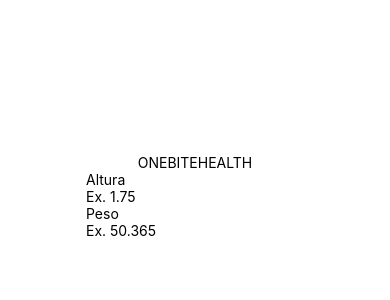
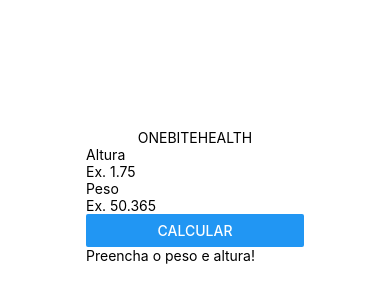
Before and after one commit to marcosviniciusjau/one-bit-health-react-native, a React Native app: screen / in a window 390 px wide. Shown: the part 226-526 px from the top of the page. Built offline with nearby package versions, Linux system fonts and the light colour scheme.

Commit message:
validation

```diff
--- a/App.js
+++ b/App.js
@@ -1,12 +1,12 @@
-import React from "react";
+import React from "react"
 import { StyleSheet, View } from "react-native"
-import Title from "./src/components/title/";
-import Form from "./src/components/form/";
+import Title from "./src/components/title/"
+import Main from "./src/components/main/"
 export default function App() {
   return (
     <View style={styles.container}>
-      <Title/>
-      <Form/>
+      <Title />
+      <Main />
     </View>
   )
 }
--- a/src/components/form/index.js
+++ b/src/components/form/index.js
@@ -1,23 +1,58 @@
-import React from "react"
-import { View,Text,TextInput } from "react-native"
+import React, {useState}from "react"
+import { View, Text, TextInput, Button } from "react-native"
+import ResultImc from "./resultImc/"
 
 export default function Form() {
+
+  const [height,setHeight] = useState(null)
+  const [weight,setWeight] = useState(null)
+  const [messageImc, setMessageImc] = useState("Preencha o peso e altura!")
+  const [imc,setImc] = useState(null)
+  const [textButton,setTextButton] = useState("Calcular")
+
+  function imcCalculator(){
+    return setImc((weight/(height*height)).toFixed())
+  }
+
+  function validationImc(){
+    if(weight != null && height != null){
+      imcCalculator()
+      setHeight(null)
+      setWeight(null)
+      setMessageImc("Seu imc é igual:")
+      setTextButton("Calcular Novamente")
+      return
+    }
+    else{
+      setImc(null)
+      setTextButton("Calcular")
+      setMessageImc("Preencha o peso e altura!")
+    }
+  }
+
   return (
     <View>
       <View>
-
         <Text>Altura</Text>
         <TextInput
-        placeholder="Ex. 1.75"
-        keyboardType="numeric"
+          placeholder="Ex. 1.75"
+          keyboardType="numeric"
+          value={height}
+          onChangeText={setHeight}
         />
-
         <Text>Peso</Text>
         <TextInput
-         placeholder="Ex. 50.365"
-         keyboardType="numeric"
-         />
+          placeholder="Ex. 50.365"
+          keyboardType="numeric"
+          value={weight}
+          onChangeText={setWeight}
+        />
+        <Button
+        onPress={()=> validationImc()}
+        title={textButton}
+        />
       </View>
+      <ResultImc messageResultImc={messageImc} resultImc={imc} />
     </View>
   )
 }
--- /dev/null
+++ b/src/components/form/resultImc/index.js
@@ -0,0 +1,11 @@
+import React from "react"
+import { View, Text } from "react-native"
+
+export default function ResultImc(props) {
+  return (
+    <View>
+      <Text>{props.messageResultImc}</Text>
+      <Text>{props.resultImc}</Text>
+    </View>
+  )
+}
--- a/src/components/main/index.js
+++ b/src/components/main/index.js
@@ -1,10 +1,11 @@
 import React from "react"
 import { View } from "react-native"
+import Form from "../form/"
 
 export default function Main() {
   return (
     <View>
-      <Form/>
+      <Form />
     </View>
   )
 }
```
